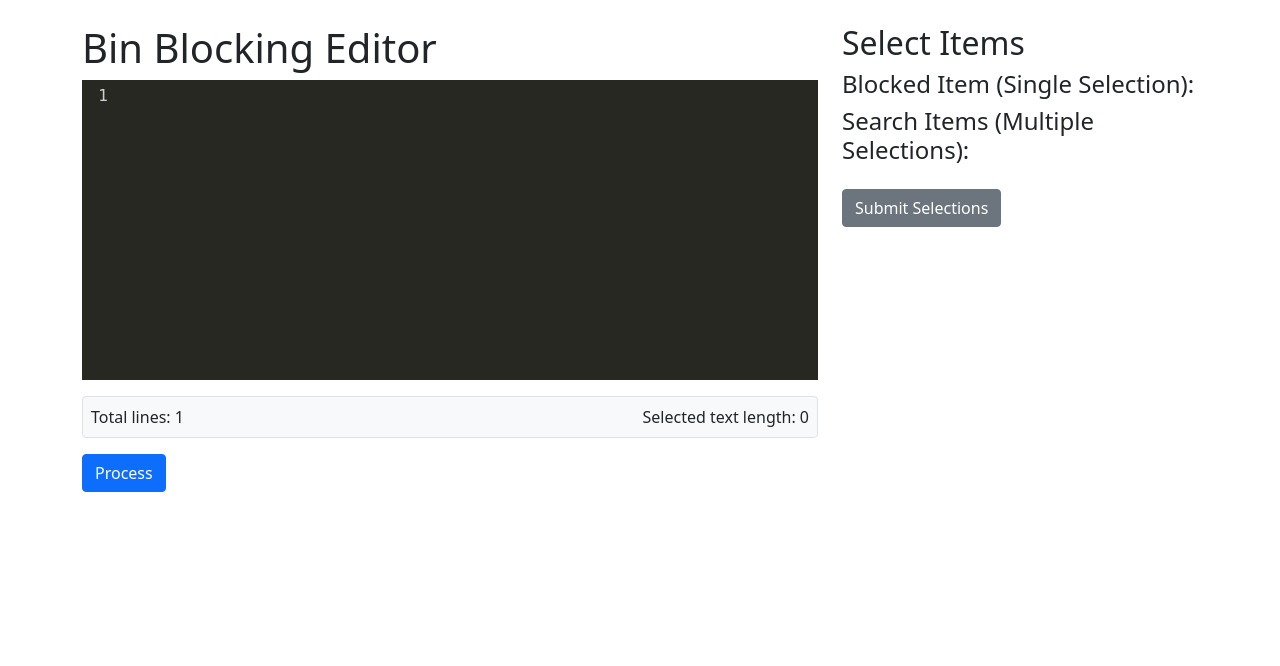
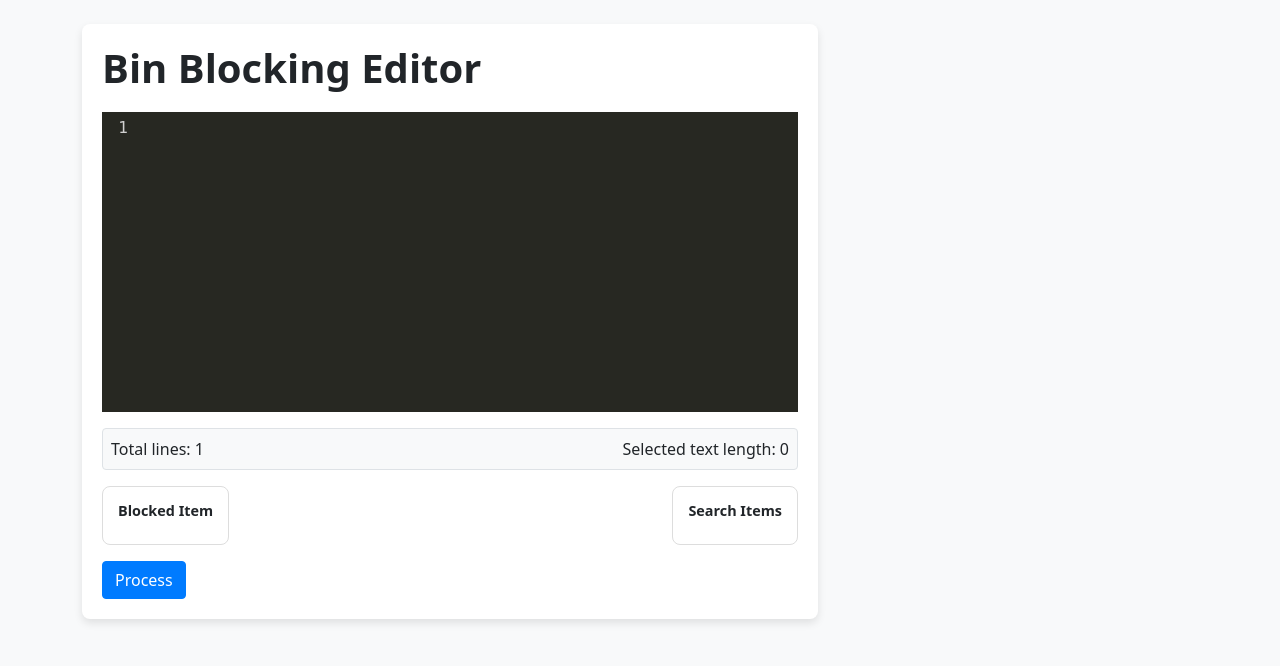
Before and after one commit to durgeshsingh90/AutoMate, a Django app: page /binblock/ in a window 1280 px wide. Shown: the top 666 px of the page. Run offline with Django 5.2, Linux system fonts and the light colour scheme.

Commit message:
binblocking

```diff
--- /dev/null
+++ b/AutoMate/binblock/static/binblock/styles.css
@@ -0,0 +1,33 @@
+/* styles.css */
+body {
+    background-color: #f8f9fa;
+}
+.editor-container {
+    background-color: white;
+    padding: 20px;
+    border-radius: 8px;
+    box-shadow: 0 4px 8px rgba(0, 0, 0, 0.1);
+}
+.form-title {
+    margin-bottom: 20px;
+    font-weight: 600;
+}
+.form-section {
+    border: 1px solid #ddd;
+    padding: 15px;
+    border-radius: 8px;
+    background-color: #ffffff;
+    font-size: 0.8rem; /* Make text smaller */
+}
+.form-section h4 {
+    font-weight: 600;
+    margin-bottom: 10px;
+    font-size: 0.9rem; /* Smaller heading */
+}
+.form-check-label {
+    font-size: 0.75rem; /* Smaller labels */
+}
+.btn-primary {
+    background-color: #007bff;
+    border-color: #007bff;
+}
--- a/AutoMate/binblock/templates/binblock/binblocker.html
+++ b/AutoMate/binblock/templates/binblock/binblocker.html
@@ -11,29 +11,28 @@
     <link rel="stylesheet" href="https://cdnjs.cloudflare.com/ajax/libs/codemirror/5.65.5/codemirror.min.css">
     <!-- CodeMirror Theme (optional) -->
     <link rel="stylesheet" href="https://cdnjs.cloudflare.com/ajax/libs/codemirror/5.65.5/theme/monokai.min.css">
+    <!-- Custom CSS -->
+    <link rel="stylesheet" href="{% static 'binblock/styles.css' %}">
 </head>
 <body>
     <div class="container py-4">
         <div class="row">
             <div class="col-lg-8 mb-4">
-                <h1>Bin Blocking Editor</h1>
+                <div class="editor-container">
+                    <h1 class="form-title">Bin Blocking Editor</h1>
                     <form method="POST" action="{% url 'binblock:binblocking_editor' %}">
                         {% csrf_token %}
                         <div class="mb-3">
-                        <textarea id="code-editor" name="bins" placeholder="Enter card BINs here, one per line..."></textarea>
+                            <textarea id="code-editor" name="bins" class="form-control" rows="10" placeholder="Enter card BINs here, one per line..."></textarea>
                         </div>
                         <div id="status-bar" class="status-bar bg-light p-2 rounded border">
                             <span id="total-lines">Total lines: 0</span>
                             <span id="selected-length" class="float-end">Selected text length: 0</span>
                         </div>
-                    <button class="btn btn-primary mt-3" type="submit">Process</button>
-                </form>
-            </div>
-            <div class="col-lg-4 mb-4">
-                <h2>Select Items</h2>
-                <form method="POST" action="{% url 'binblock:binblocking_editor' %}">
-                    {% csrf_token %}
-                    <h4>Blocked Item (Single Selection):</h4>
+                        <!-- Blocked Item and Search Items in Columns -->
+                        <div class="d-flex justify-content-between mt-3">
+                            <div class="form-section me-2">
+                                <h4>Blocked Item</h4>
                                 {% for item in prod_distinct_list %}
                                     <div class="form-check">
                                         <input class="form-check-input" type="radio" name="blocked_item" value="{{ item }}" id="blocked_{{ forloop.counter }}">
@@ -42,8 +41,10 @@
                                         </label>
                                     </div>
                                 {% endfor %}
+                            </div>
 
-                    <h4>Search Items (Multiple Selections):</h4>
+                            <div class="form-section ms-2">
+                                <h4>Search Items</h4>
                                 {% for item in prod_distinct_list %}
                                     <div class="form-check">
                                         <input class="form-check-input" type="checkbox" name="search_items" value="{{ item }}" id="search_{{ forloop.counter }}">
@@ -52,9 +53,12 @@
                                         </label>
                                     </div>
                                 {% endfor %}
-
-                    <button class="btn btn-secondary mt-3" type="submit">Submit Selections</button>
+                            </div>
+                        </div>
+                        <!-- Single Process Button -->
+                        <button class="btn btn-primary mt-3" type="submit">Process</button>
                     </form>
+                </div>
             </div>
         </div>
     </div>
```
Lines whose indentation alone changed are shown as unchanged.
